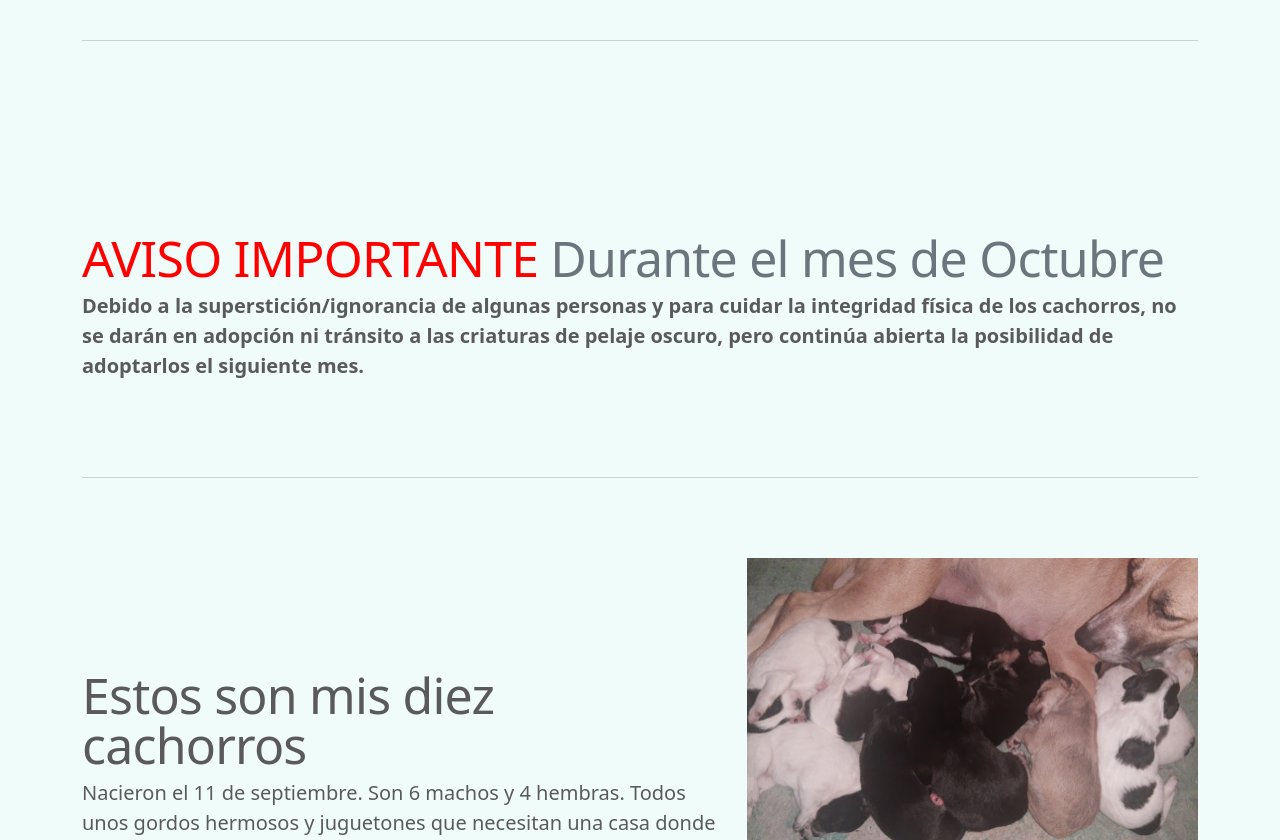
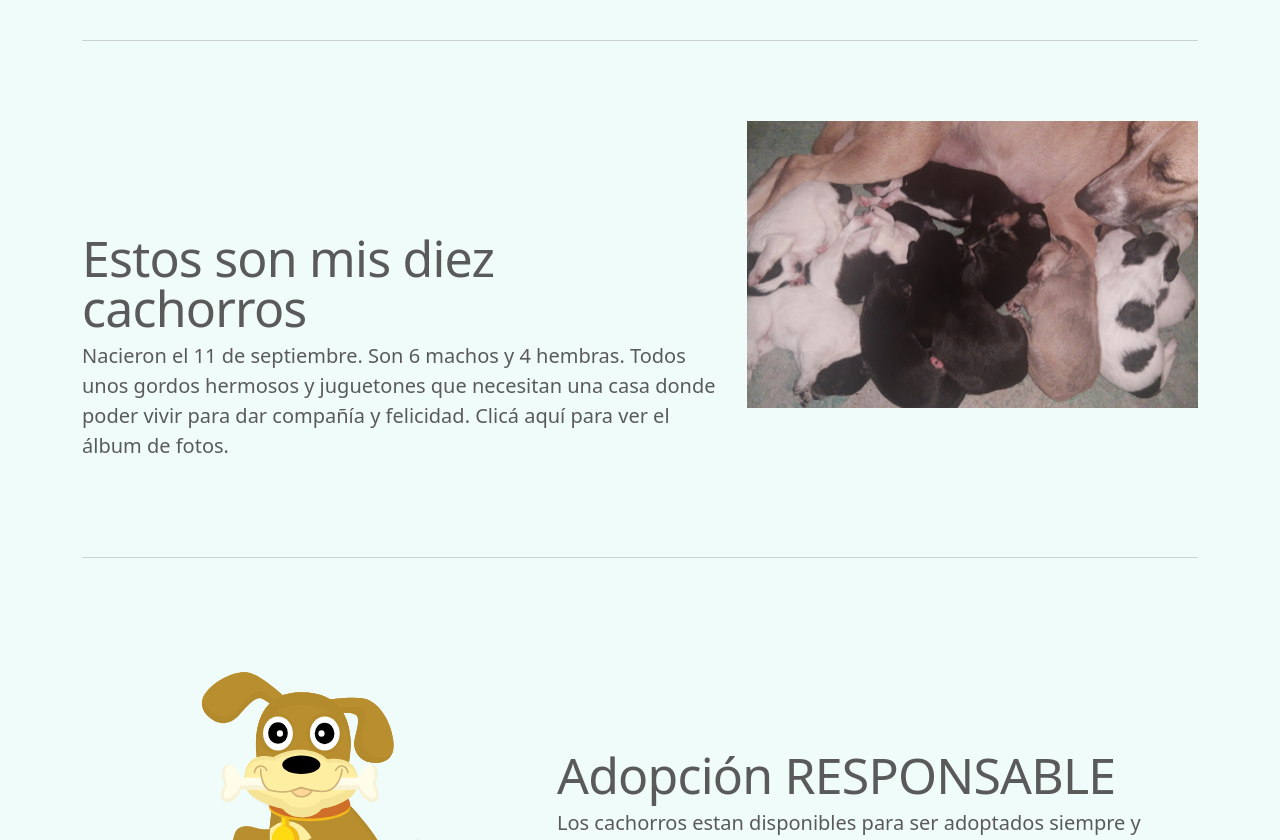
Before and after one commit to gusanorufian64/adopta, a plain HTML site: page carousel/index.html in a window 1280 px wide. Shown: the part 1040-1880 px from the top of the page. Drawn offline with Linux system fonts and the light colour scheme.

Commit message:
version_post_halloween

```diff
--- a/carousel/index.html
+++ b/carousel/index.html
@@ -172,14 +172,7 @@
 
     <!-- START THE FEATURETTES -->
 
-    <hr class="featurette-divider">
 
-    <div class="row featurette">
-      <div class="col-md-12">
-        <h2 class="featurette-heading" style="color:red">AVISO IMPORTANTE  <span class="text-muted" > Durante el mes de Octubre</span></h2>
-        <p class="lead" style="font-weight: 600">Debido a la superstición/ignorancia de algunas personas y para cuidar la integridad física de los cachorros, no se darán en adopción ni tránsito a las criaturas de pelaje oscuro, pero continúa abierta la posibilidad de adoptarlos el siguiente mes.</p>
-      </div>
-    </div>
 
 
     <hr class="featurette-divider">
```
